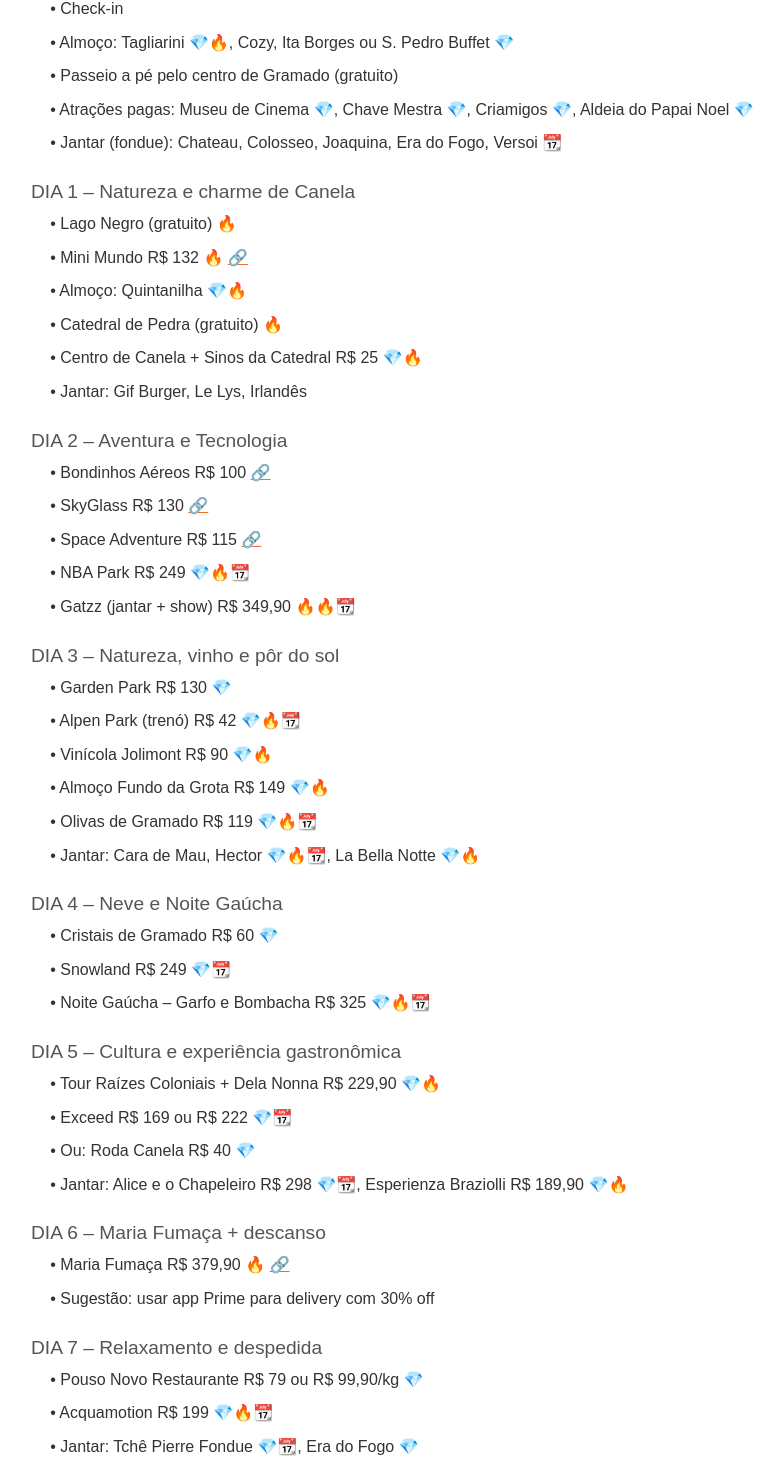
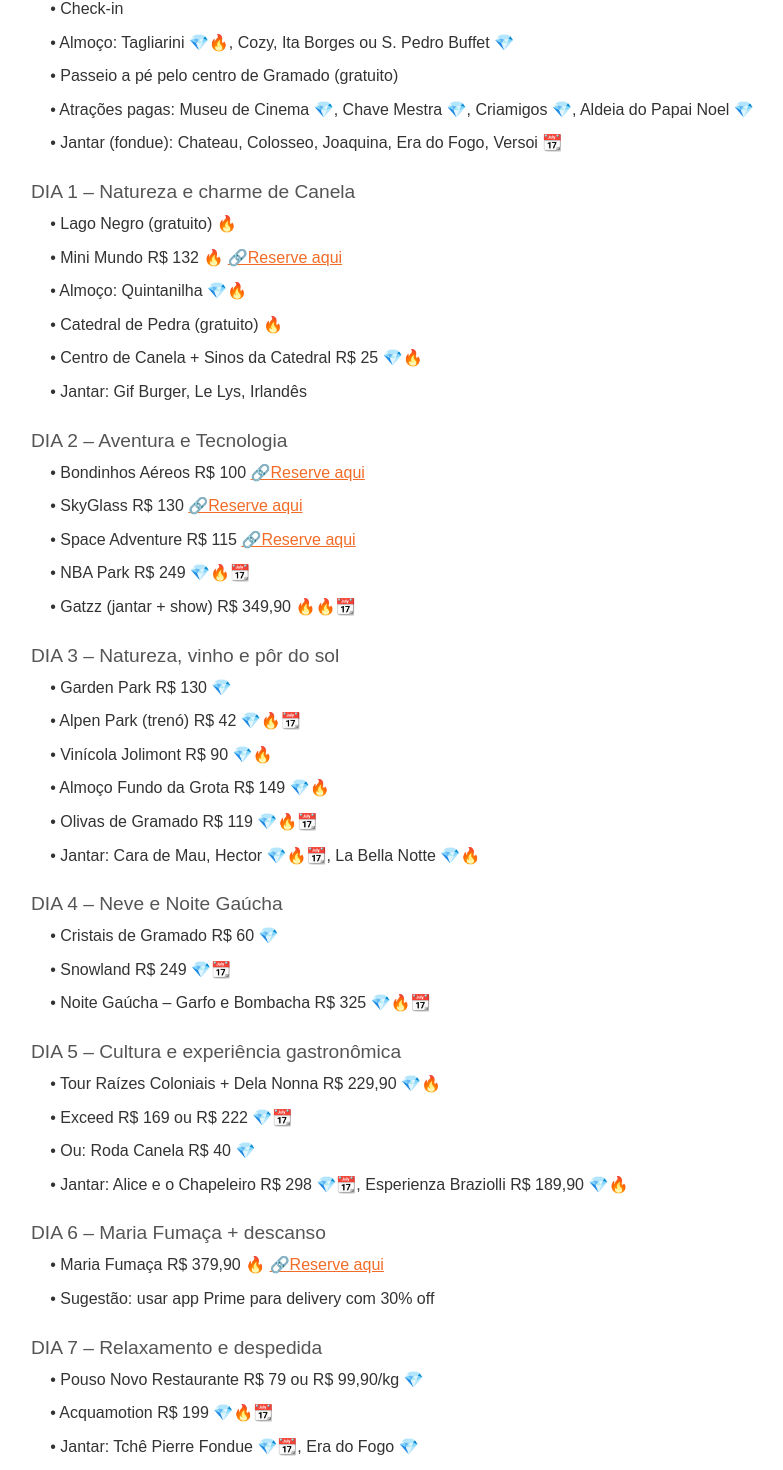
Before and after one commit to janiomjunior/ENPVIAJAR, a React (Create React App) app in the folder frontend/: page /roteiros/gramado-canela in a window 1280 px wide. Shown: the part 1297-2767 px from the top of the page, without its empty margins (175-958 px from the left). Built offline with nearby package versions, Linux system fonts and the light colour scheme; no server answers; a web font is replaced by a local one.

Commit message:
minor changes on links

```diff
--- a/frontend/src/pages/roteiros/GramadoCanela.jsx
+++ b/frontend/src/pages/roteiros/GramadoCanela.jsx
@@ -62,7 +62,7 @@
       <h3>DIA 1 – Natureza e charme de Canela</h3>
       <ul>
         <li>• Lago Negro (gratuito) 🔥</li>
-        <li>• Mini Mundo R$ 132 🔥 <a href="https://loja.minimundo.com.br/?bookingagency=19987&ingToken=vendaParceiros" target="_blank" rel="noopener noreferrer">🔗</a></li>
+        <li>• Mini Mundo R$ 132 🔥 <a href="https://loja.minimundo.com.br/?bookingagency=19987&ingToken=vendaParceiros" target="_blank" rel="noopener noreferrer">🔗Reserve aqui</a></li>
         <li>• Almoço: Quintanilha 💎🔥</li>
         <li>• Catedral de Pedra (gratuito) 🔥</li>
         <li>• Centro de Canela + Sinos da Catedral R$ 25 💎🔥</li>
@@ -71,9 +71,9 @@
 
       <h3>DIA 2 – Aventura e Tecnologia</h3>
       <ul>
-        <li>• Bondinhos Aéreos R$ 100 <a href="https://parksnet.com.br/ingressos/?ingToken=bondinhoscanela&bookingAgency=626" target="_blank" rel="noopener noreferrer">🔗</a></li>
-        <li>• SkyGlass R$ 130 <a href="https://parksnet.com.br/ingressos/?ingToken=skyglass&bookingAgency=626" target="_blank" rel="noopener noreferrer">🔗</a></li>
-        <li>• Space Adventure R$ 115 <a href="https://parksnet.com.br/ingressos/?ingToken=spaceadventure&bookingAgency=626" target="_blank" rel="noopener noreferrer">🔗</a></li>
+        <li>• Bondinhos Aéreos R$ 100 <a href="https://parksnet.com.br/ingressos/?ingToken=bondinhoscanela&bookingAgency=626" target="_blank" rel="noopener noreferrer">🔗Reserve aqui</a></li>
+        <li>• SkyGlass R$ 130 <a href="https://parksnet.com.br/ingressos/?ingToken=skyglass&bookingAgency=626" target="_blank" rel="noopener noreferrer">🔗Reserve aqui</a></li>
+        <li>• Space Adventure R$ 115 <a href="https://parksnet.com.br/ingressos/?ingToken=spaceadventure&bookingAgency=626" target="_blank" rel="noopener noreferrer">🔗Reserve aqui</a></li>
         <li>• NBA Park R$ 249 💎🔥📆</li>
         <li>• Gatzz (jantar + show) R$ 349,90 🔥🔥📆</li>
       </ul>
@@ -105,7 +105,7 @@
 
       <h3>DIA 6 – Maria Fumaça + descanso</h3>
       <ul>
-        <li>• Maria Fumaça R$ 379,90 🔥 <a href="https://gramadoreceptivo.com.br/lp/eu-nasci-pra-viajar/servicos/passeios-tours/tour-uva-e-vinho-ingressos-almoco" target="_blank" rel="noopener noreferrer">🔗</a></li>
+        <li>• Maria Fumaça R$ 379,90 🔥 <a href="https://gramadoreceptivo.com.br/lp/eu-nasci-pra-viajar/servicos/passeios-tours/tour-uva-e-vinho-ingressos-almoco" target="_blank" rel="noopener noreferrer">🔗Reserve aqui</a></li>
         <li>• Sugestão: usar app Prime para delivery com 30% off</li>
       </ul>
 
```
